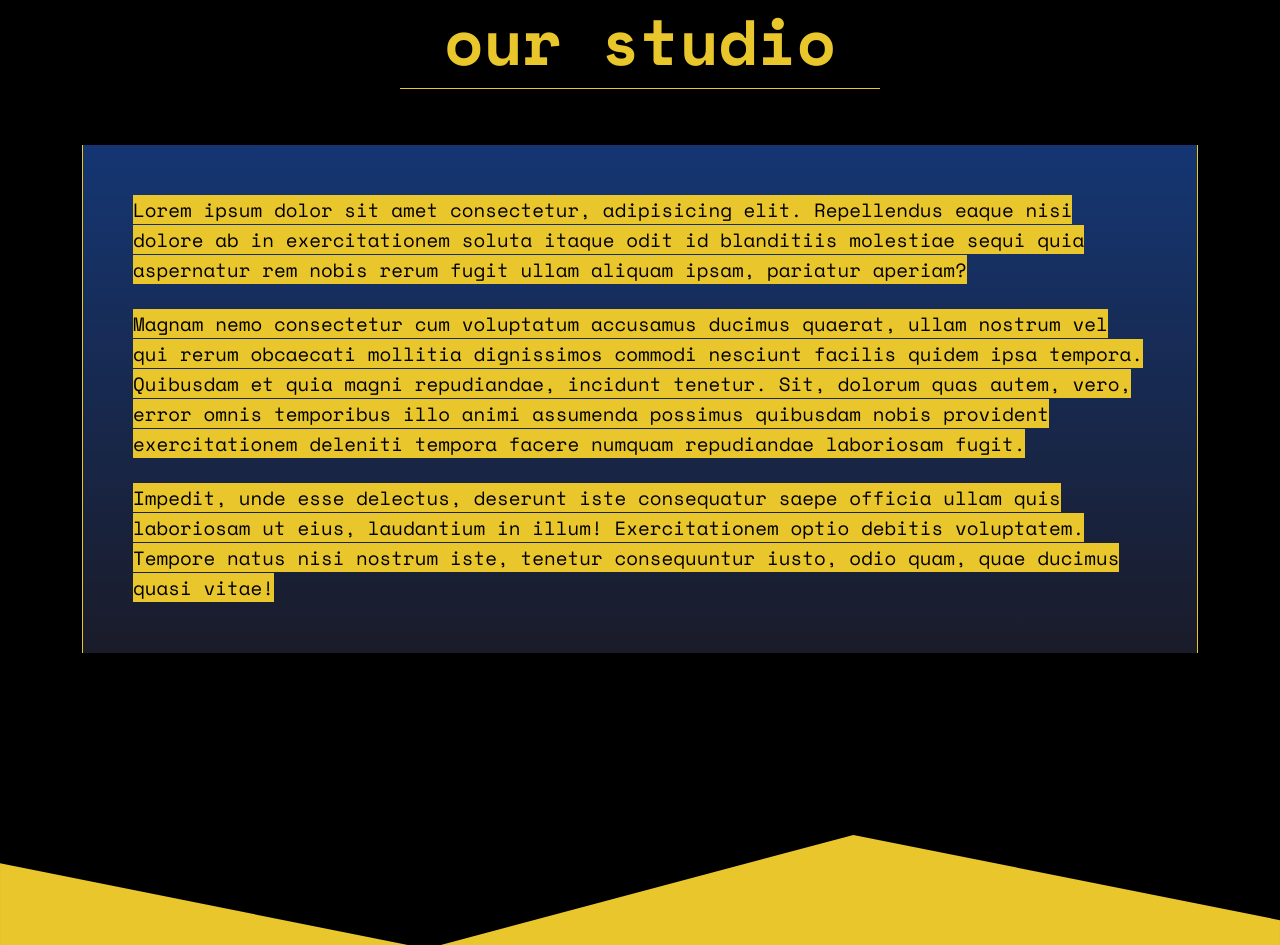
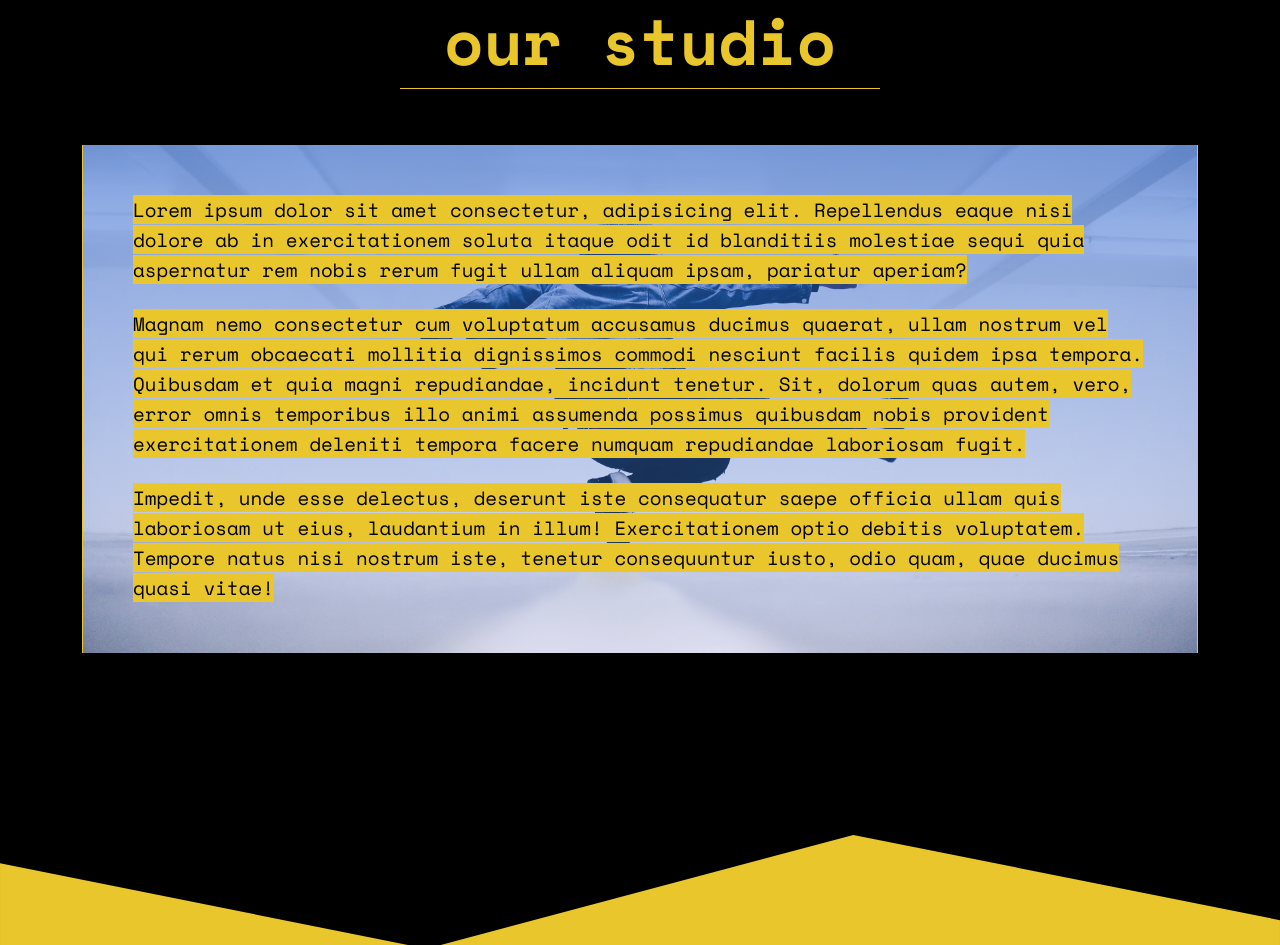
Before and after one commit to gabijonsis/dancery, a website: page index.html in a window 1280 px wide. Shown: the part 988-1933 px from the top of the page. Drawn offline with nearby package versions, Linux system fonts and the light colour scheme; the site is published under a folder, as on GitHub Pages, so addresses that start at the root find nothing.

Commit message:
last hopefully

```diff
--- a/scss/sections/_our-studio.scss
+++ b/scss/sections/_our-studio.scss
@@ -1,7 +1,7 @@
 @use "../custom" as *;
 
 .image-container {
-    background: linear-gradient(rgb(37 96 205 / 56%), rgba(145, 152, 229, 0.18)), url(/assets/images/studio-copy.jpg) ;
+    background: linear-gradient(rgb(37 96 205 / 56%), rgba(145, 152, 229, 0.18)), url(../../assets/images/studio-copy.jpg);
     background-size: cover;
     background-position: center;
     height: 100%;
```
Also changed, not shown: assets/css/style.css.
